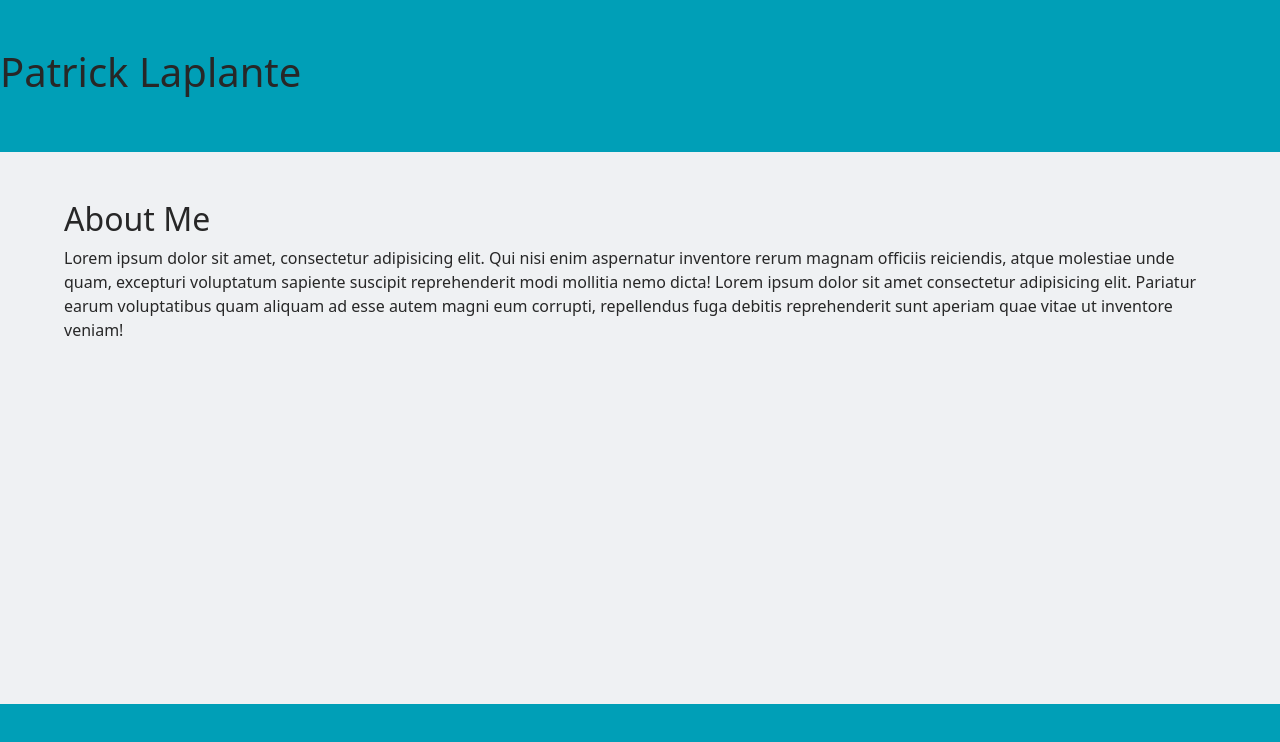
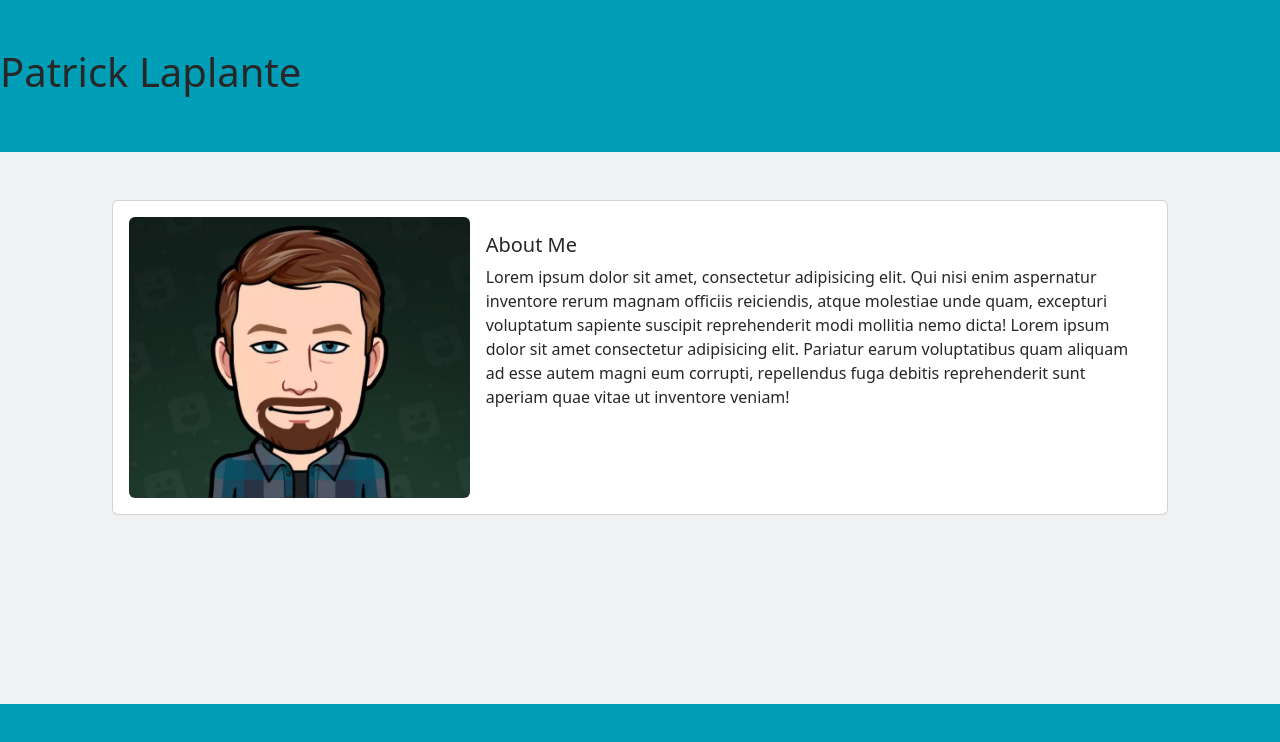
Before and after one commit to MorningSol/react-portfolio, a React (Create React App) app: page / in a window 1280 px wide. Shown: the top 742 px of the page. Built offline with nearby package versions, Linux system fonts and the light colour scheme.

Commit message:
added about me component

```diff
--- a/src/components/About/index.jsx
+++ b/src/components/About/index.jsx
@@ -1,13 +1,23 @@
 import React from 'react';
+import Avatar from '../../assets/img/avatar.png'
 
 function About() {
     return (
-        <section className="my-5">
-            <h2 id="about">About Me</h2>
-            <p>
-            Lorem ipsum dolor sit amet, consectetur adipisicing elit. Qui nisi enim aspernatur inventore rerum magnam officiis reiciendis, atque molestiae unde quam, excepturi voluptatum sapiente suscipit reprehenderit modi mollitia nemo dicta!
-            Lorem ipsum dolor sit amet consectetur adipisicing elit. Pariatur earum voluptatibus quam aliquam ad esse autem magni eum corrupti, repellendus fuga debitis reprehenderit sunt aperiam quae vitae ut inventore veniam!
-            </p>
+        <section className="card m-5 p-3">
+            <div className="row g-0">
+                <div className="col-md-4">
+                    <img src={Avatar} className="img-fluid rounded" alt="..."/>
+                </div>
+                <div className="col-md-8">
+                    <div className="card-body pb-0">
+                        <h5 className="card-title">About Me</h5>
+                        <p>
+                            Lorem ipsum dolor sit amet, consectetur adipisicing elit. Qui nisi enim aspernatur inventore rerum magnam officiis reiciendis, atque molestiae unde quam, excepturi voluptatum sapiente suscipit reprehenderit modi mollitia nemo dicta!
+                            Lorem ipsum dolor sit amet consectetur adipisicing elit. Pariatur earum voluptatibus quam aliquam ad esse autem magni eum corrupti, repellendus fuga debitis reprehenderit sunt aperiam quae vitae ut inventore veniam!
+                        </p>
+                    </div>
+                </div>
+            </div>
         </section>
     );
 }
```
Also changed, not shown: src/assets/img/avatar.png (added), src/index.css (line endings or trailing spaces).
